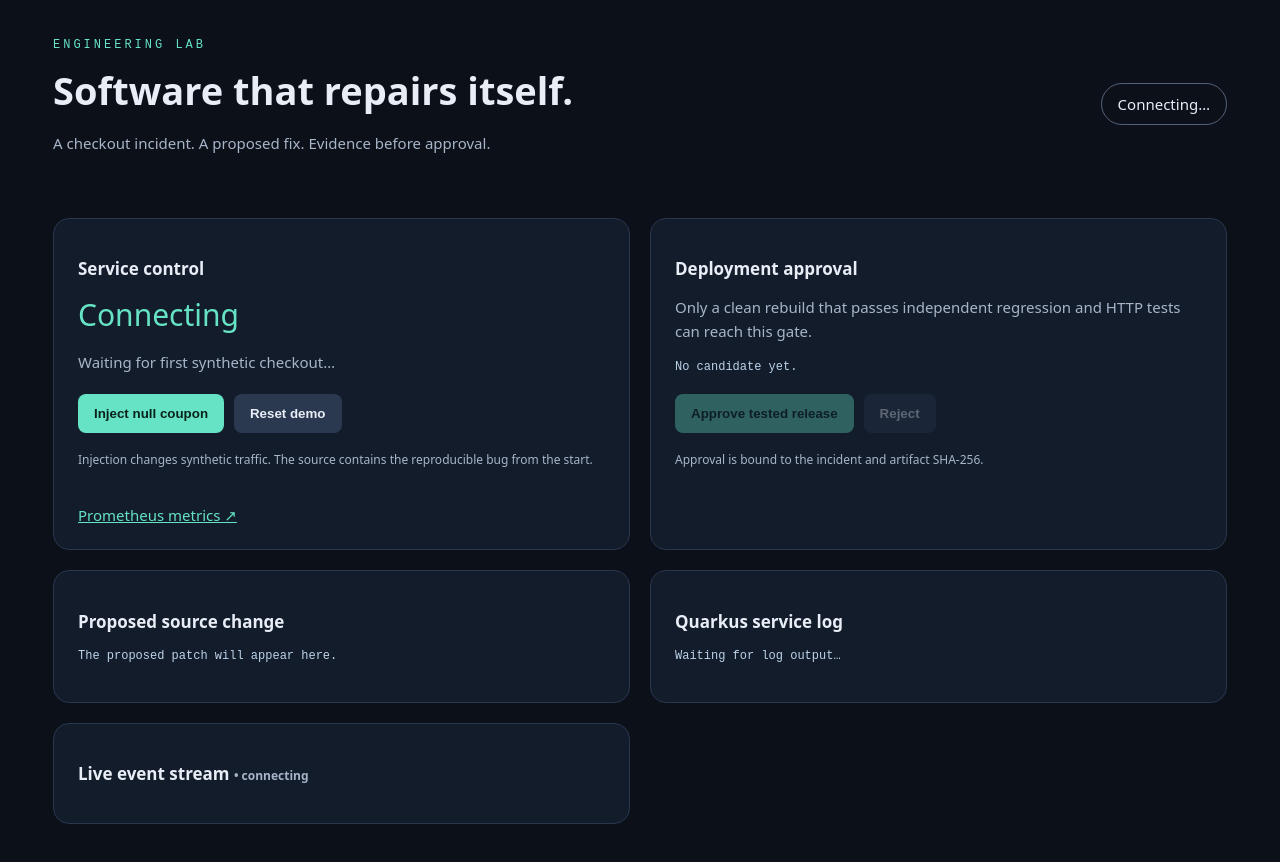
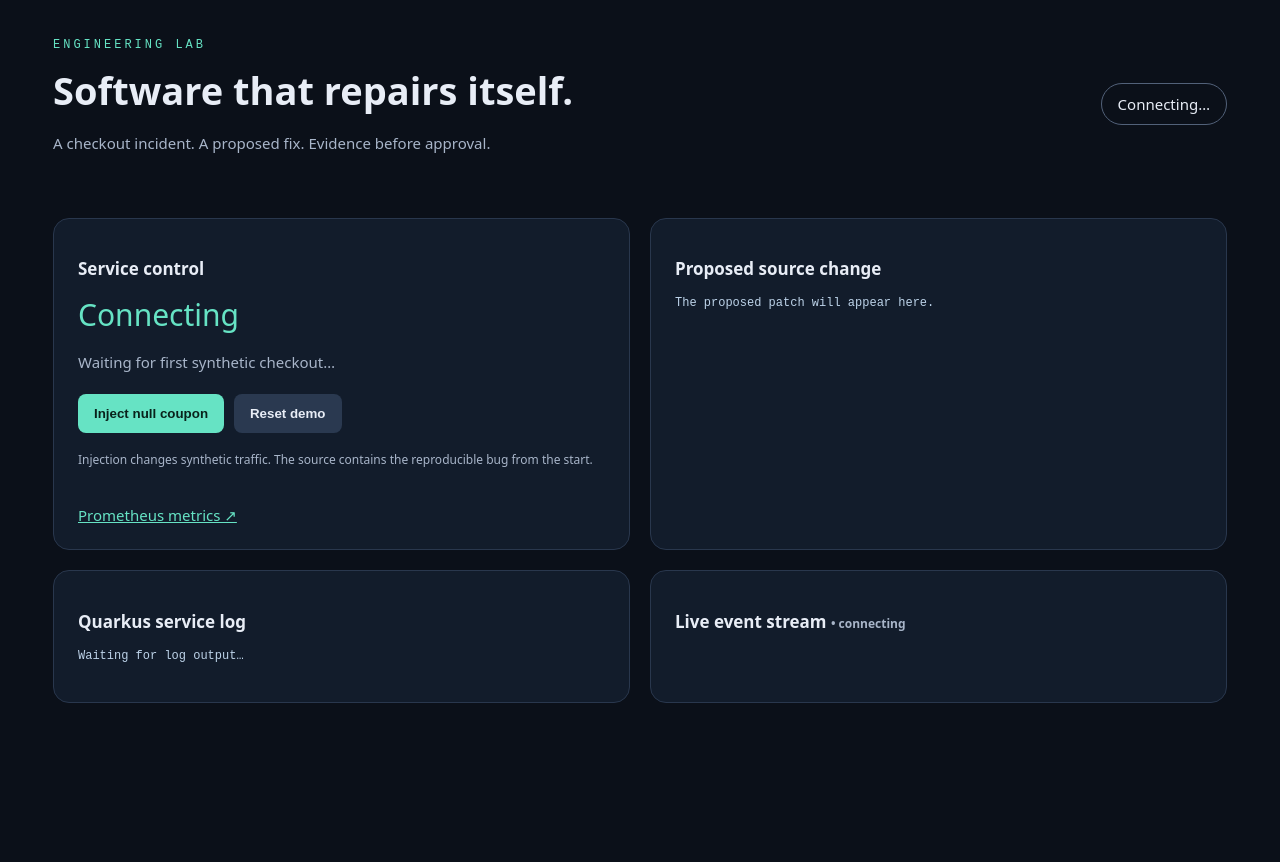
Before and after one commit to JanReichhardt/self-healing-app, a plain HTML site: page dashboard/index.html in a window 1280 px wide. After the commit the page ends 800 px from the top, so only its background shows below. Drawn offline with Linux system fonts and the light colour scheme; no server answers.

Commit message:
update dashboard

```diff
--- a/dashboard/index.html
+++ b/dashboard/index.html
@@ -190,7 +190,7 @@
             start.</p>
         <div id="error" role="alert"></div>
         <a href="/api/metrics" target="_blank">Prometheus metrics ↗</a></section>
-    <section class="card"><h2>Deployment approval</h2>
+    <section class="card" id="approval" hidden><h2>Deployment approval</h2>
         <p>Only a clean rebuild that passes independent regression and HTTP tests can reach this gate.</p>
         <pre id="digest">No candidate yet.</pre>
         <button disabled id="approve">Approve tested release</button>
@@ -224,6 +224,7 @@
         } else $('pr').textContent = '';
         $('digest').textContent = s.digest || 'No candidate yet.';
         const ready = s.status === 'awaiting_approval';
+        $('approval').hidden = !ready || !!s.pr; // with a PR, the merge on GitHub is the approval
         $('approve').disabled = $('reject').disabled = !ready;
         $('inject').disabled = s.status !== 'healthy' || s.armed;
         $('reset').disabled = !['healthy', 'resolved', 'rejected', 'failed'].includes(s.status);
```
